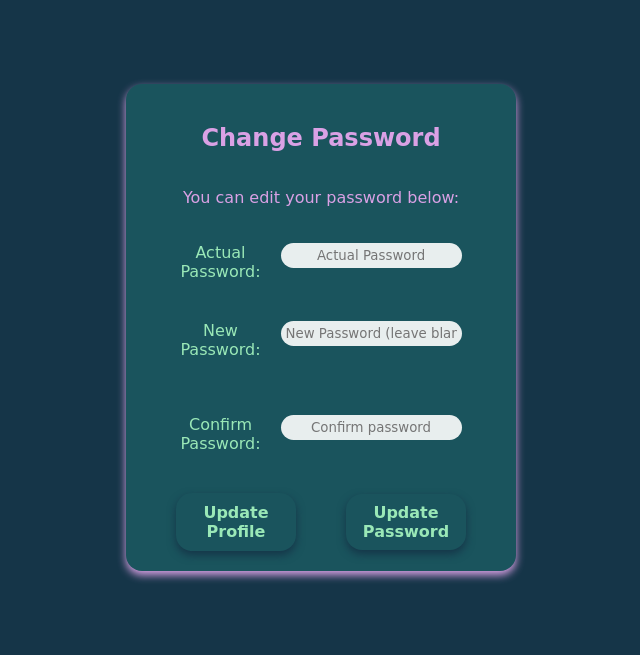
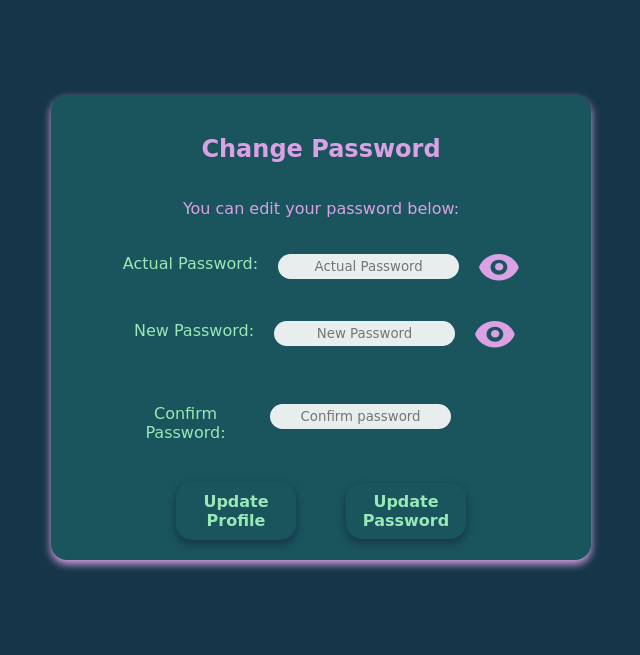
Before and after one commit to garcia-lopez/login, a Flask app: page /change_password/ in a window 1280 px wide. Shown: the part 145-800 px from the top of the page, without its empty margins (319-959 px from the left). Run offline with Flask 3, Linux system fonts and the light colour scheme; the visitor is signed in with stand-in values (Sample User, id 1); some libraries are stand-ins or nearby versions; some web fonts are replaced.

Commit message:
feat: changed a function to manage passwords

```diff
--- a/controllers/profile_controller.py
+++ b/controllers/profile_controller.py
@@ -16,9 +16,6 @@ def edit_profile_function(session, mysql):
             username = request.form['username']
             email = request.form['email']
             error = validate_user_input(email, username)
-            print(username)
-            lol = verify_user_already_exists(username, mysql)
-            print(lol)
 
             if username == session['user_info']['username'] and email == session['user_info']['email']:
                 flash('No se realizaron cambios', 'error')
@@ -38,17 +35,22 @@ def change_password_function(session, mysql):
             old_password = request.form['old_password']
             new_password = request.form['new_password']
             confirm_password = request.form['confirm_password']
+            #Verifica si los campos están vacíos
+            if old_password == '' or new_password == '' or confirm_password == '':
+                flash('Please fill in all the fields', 'error')
+                return render_template('change_password.html')
 
-            if old_password == '' or new_password == '' or confirm_password == '':
-                flash('Por favor, rellena todos los campos', 'error')
-                return render_template('change_password.html')
-            #Asegúrate de que la contraseña actual sea correcta y que las nuevas contraseñas coincidan
+            #Verifica si la contraseña actual es correcta
             if not val_password(old_password, session['user_info']['password']):
                 print("La contraseña actual es incorrecta")
                 flash('The current password is incorrect.', 'error')
-            if not check_password(new_password):
+                return render_template('change_password.html')
+
+            #Verifica si la nueva contraseña cumple con los requisitos
+            valid, message = check_password(new_password)
+            if not valid:
                 print("La contraseña no cumple con los requisitos")
-                flash('The password cannot be less than 8 characters nor more than 72.', 'error')
+                flash(message, 'error')
             elif new_password != confirm_password:
                 print("Las contraseñas no coinciden")
                 flash('The passwords do not match.', 'error')
--- a/controllers/register_controller.py
+++ b/controllers/register_controller.py
@@ -27,6 +27,7 @@ def register_function(mysql):
 
     elif request.method == 'POST':
         # Form is empty... (no POST data)
+        # I have not use this, cause, all the fields are required. So until the user fills all the fields, the form will not be submitted.
         flash('Please fill out the form!')
 
     return render_template('register.html')
--- a/main.py
+++ b/main.py
@@ -10,6 +10,8 @@ from controllers.login_controller import login_function, logout_function
 from controllers.home_controller import home_function
 from controllers.register_controller import register_function
 from controllers.profile_controller import edit_profile_function, profile_function, change_password_function
+
+#Welcome to my login, please ignore the spanish comments, I'm from Nicaragua and I'm used to write in spanish.
 app = Flask(__name__)
 
 app.secret_key = 'shape_of_water'
--- a/static/css/style.css
+++ b/static/css/style.css
@@ -146,8 +146,8 @@ footer {
   align-items: center;
   background-color: #1A545D;
   color: #9AE8B7;
-  width: 70%;
-  max-width: 350px;
+  width: 500px;
+  max-width: 500px;
   border-radius: 16px;
   padding: 20px;
   box-shadow: 0 4px 8px #DAA1E5;
@@ -196,7 +196,7 @@ footer {
 }
 
 /*Form inputs*/
-.form_inputs, .form_inputs_username   {
+.form_inputs, .form_inputs_username, .form_inputs_email, .form_inputs_password, .form_inputs_password_confirm  {
   font-family: "Playwrite DE Grund", cursive;;
   display: flex;
   justify-content: center;
@@ -205,8 +205,20 @@ footer {
   margin: 20px 50px 20px 50px;
 }
 
+.form_inputs_password {
+  margin-right: 43px;
+}
+
+.form_inputs_password_confirm {
+  margin-right: 120px;
+}
+
 .form_inputs_username {
   margin-right: 111px;
+}
+
+.form_inputs_email {
+  margin-right: 90px;
 }
 
 .inputs {
@@ -218,6 +230,17 @@ footer {
   text-align: center;
 }
 
+/*Hide the password reveal button*/
+input[type="password"]::-ms-reveal,
+input[type="password"]::-ms-clear {
+    display: none;
+}
+
+input[type="password"]::-webkit-credentials-auto-fill-button,
+input[type="password"]::-webkit-password-field,
+input[type="password"]::-webkit-textfield-decoration-container {
+    display: none;
+}
 p {
   font-family: "Playwrite DE Grund", cursive;
   color: #DAA1E5;
--- a/templates/change_password.html
+++ b/templates/change_password.html
@@ -22,17 +22,19 @@
                 Actual Password:
             </label>
             <input class="inputs" type="password" name="old_password" placeholder="Actual Password" id="old_password" aria-label="Password">
+            <img id="eye" src="{{ url_for('static', filename='images/open_eye.svg') }}" data-open-eye="{{ url_for('static', filename='images/open_eye.svg') }}" data-closed-eye="{{ url_for('static', filename='images/closed_eye.svg') }}" class="eye">
         </div>
-        <div class="form_inputs">
+        <div class="form_inputs_password">
             <label for="new_password">
                 New Password:
             </label>
-            <input class="inputs" type="password" name="new_password" placeholder="New Password (leave blank if not changing)" id="new_password" aria-label="Password">
+            <input class="inputs" type="password" name="new_password" placeholder="New Password" id="new_password" aria-label="Password">
+            <img id="new_eye" src="{{ url_for('static', filename='images/open_eye.svg') }}" data-open-eye="{{ url_for('static', filename='images/open_eye.svg') }}" data-closed-eye="{{ url_for('static', filename='images/closed_eye.svg') }}" class="eye">
         </div>
         <div>
             <p id="not_match"></p>
         </div>
-        <div class="form_inputs">
+        <div class="form_inputs_password_confirm">
             <label for="confirm_password">
                 Confirm Password:
             </label>
```
Also changed, not shown: connection/mysql_connection.py (+6 -4 lines), static/js/script.js (+28 -8 lines), static/utils/utils.py (+14 -3 lines), templates/register.html (+7 -4 lines).
